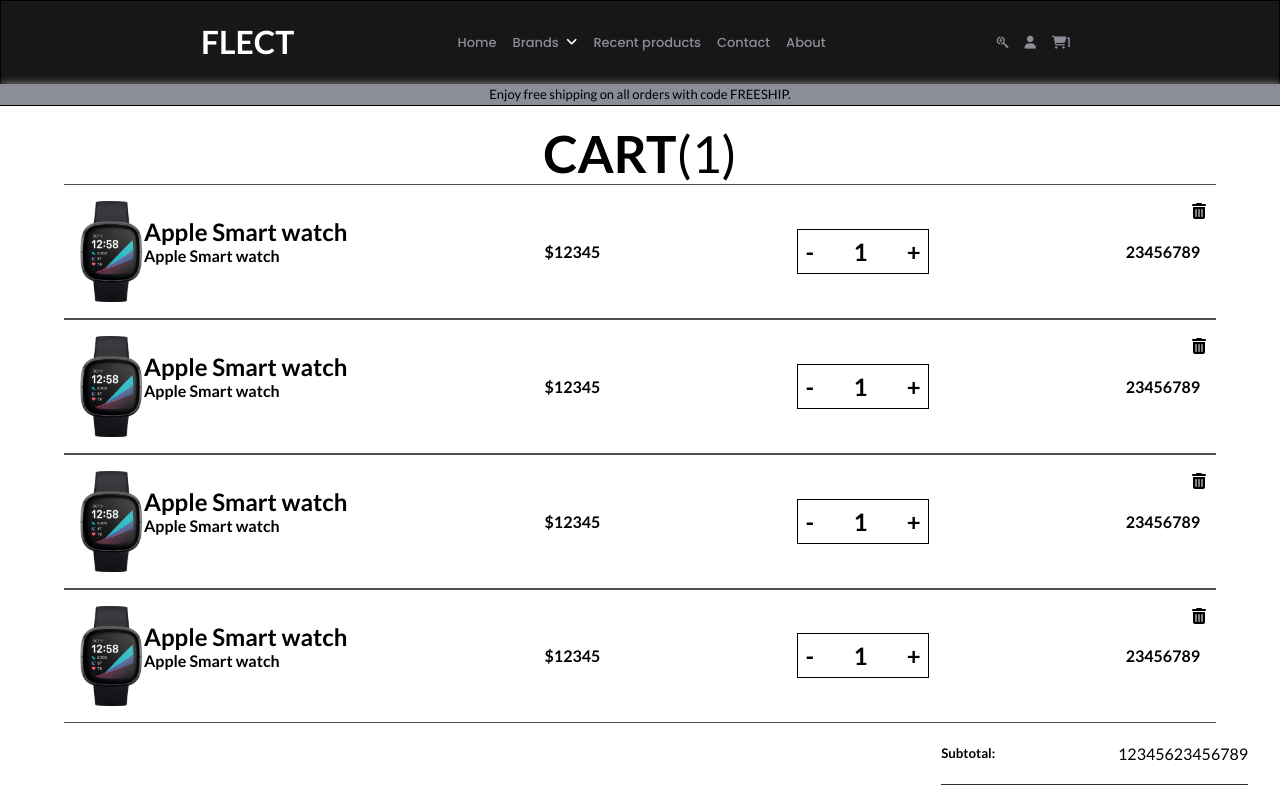
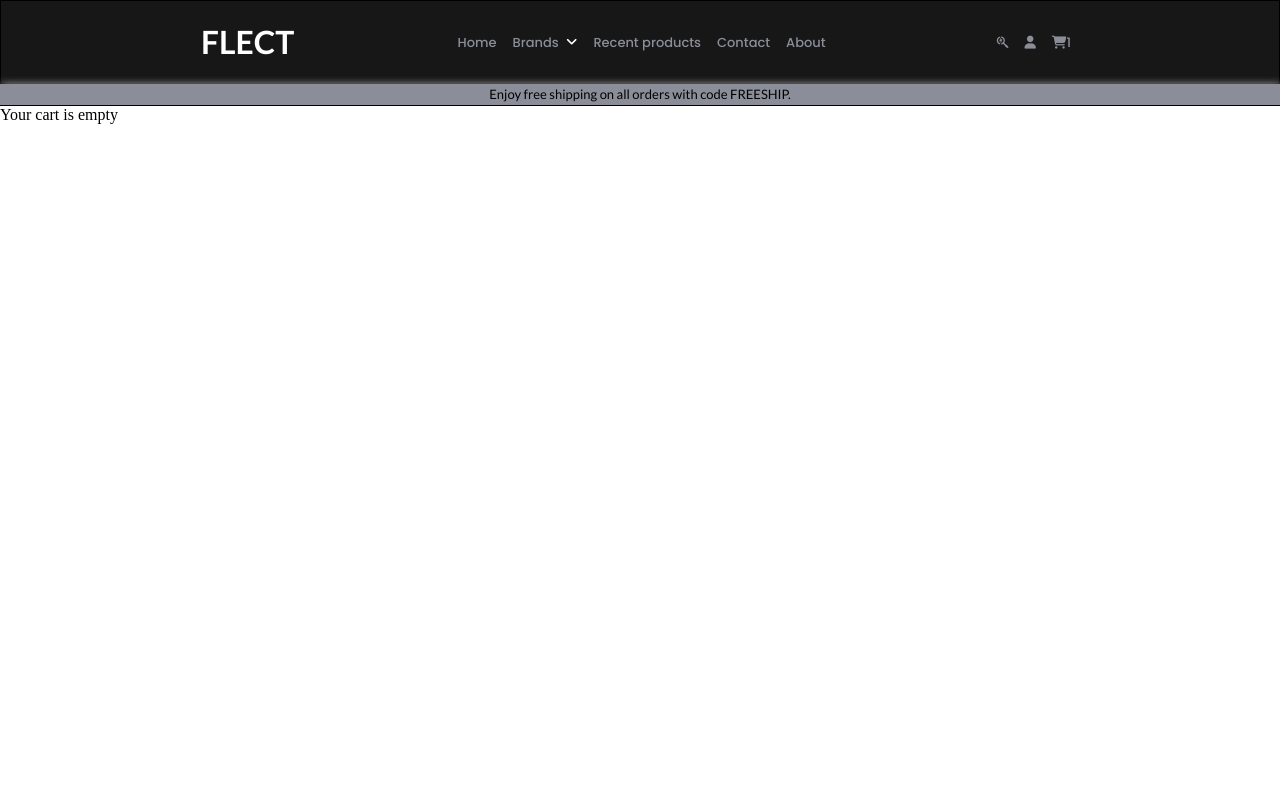
Before and after one commit to Naijabunner/Flect-stores, a React (Vite) app in the folder flect/: page /cart in a window 1280 px wide. Shown: the top 799 px of the page. Built offline with nearby package versions, Linux system fonts and the light colour scheme; a web font is replaced by a local one.

Commit message:
Fixed cart components

```diff
--- a/flect/src/App.jsx
+++ b/flect/src/App.jsx
@@ -4,7 +4,7 @@ import{ BrowserRouter as Router,Route, Routes} from "react-router-dom";
 import Register from "./Register";
 import Forgotpw from "./Forgotpw.";
 import Changepw from "./Changepw";
-import Cart from "./cart";
+import Maincart from "./main_cart";
 const App = () => {
 
   const loggedin = false
@@ -19,7 +19,7 @@ const App = () => {
             <Route path ="/Register" element={<Register />} />
             <Route path ="/Forgot-password" element={<Forgotpw />} />
             <Route path ="/Change-password" element={<Changepw />} />
-            <Route path ="/cart" element={<Cart/>} />
+            <Route path ="/cart" element={<Maincart/>} />
         </Routes>
           </div>
     </Router>
--- a/flect/src/cart.jsx
+++ b/flect/src/cart.jsx
@@ -1,73 +1,22 @@
-import Navbar from "./Navbar";
 import Cartitem from "./cart_items";
 import Checkout from "./checkout";
-const Cart = () => {
-  const picked_items = [
-    {
-      name: "Apple Smart watch",
-      Description: "Apple Smart watch",
-      price: "$12345",
-      qty: "1",
-      id: "1",
-      src: "./src/assets/edited-pic_prev_ui (1).png",
-      alt: "",
-    },
-    {
-      name: "Apple Smart watch",
-      Description: "Apple Smart watch",
-      price: "$12345",
-      qty: "1",
-      id: "1",
-      src: "./src/assets/edited-pic_prev_ui (1).png",
-      alt: "",
-    },
-    {
-      name: "Apple Smart watch",
-      Description: "Apple Smart watch",
-      price: "$12345",
-      qty: "1",
-      id: "1",
-      src: "./src/assets/edited-pic_prev_ui (1).png",
-      alt: "",
-    },
-    {
-      name: "Apple Smart watch",
-      Description: "Apple Smart watch",
-      price: "$12345",
-      qty: "1",
-      id: "1",
-      src: "./src/assets/edited-pic_prev_ui (1).png",
-      alt: "",
-    },
-  ];
-
-  const cartItems = picked_items.map((allpicked_items) => {
+const Cart = (props) => {
+  console.log(props.picked_items)
+  const picked_item = props.picked_items
+  const cartItems = picked_item.map((allpicked_items) => {
     return <Cartitem key={allpicked_items.id} {...allpicked_items} />;
   });
-  const Freeshippin_txt = () => {
-    return (
-      <>
-        <div className="freeshipping_txt">
-          Enjoy free shipping on all orders with code FREESHIP.
-        </div>
-      </>
-    )
-  };
-  console.log({ ...picked_items });
+
   return (
-    <div className="cart_page">
-      <header className="navheader">
-        <Navbar />
-      </header>
-      <Freeshippin_txt/>
-      <div className="picked_items">
-        <h6>
-          CART
-          </h6>
-          <p className="cart_no">(1)</p></div>
+    <>
+     <div className="picked_items">
+        <h6>CART</h6>
+        <p className="cart_no">(1)</p>
+      </div>
       {cartItems}
       <Checkout />
-    </div>
+    </>
+
   );
 };
 
--- a/flect/src/cart_items.jsx
+++ b/flect/src/cart_items.jsx
@@ -1,6 +1,4 @@
 const Cartitem = (props) => {
-    console.log(props.src)
-
   return (
     <>
       <section className="items_cont">
--- /dev/null
+++ b/flect/src/empty_cart.jsx
@@ -0,0 +1,9 @@
+const Emptycart = () => {
+    return ( <>
+    <header className="emptycart_txt">
+        Your cart is empty
+    </header>
+    </> );
+}
+
+export default Emptycart;
--- /dev/null
+++ b/flect/src/main_cart.jsx
@@ -0,0 +1,63 @@
+import Cart from "./cart";
+import Navbar from "./Navbar";
+import Emptycart from "./empty_cart";
+const Maincart = () => {
+    const picked_items = [
+        // {
+        //   name: "Apple Smart watch",
+        //   Description: "Apple Smart watch",
+        //   price: "$12345",
+        //   qty: "1",
+        //   id: "1",
+        //   src: "./src/assets/edited-pic_prev_ui (1).png",
+        //   alt: "",
+        // },
+        // {
+        //   name: "Apple Smart watch",
+        //   Description: "Apple Smart watch",
+        //   price: "$12345",
+        //   qty: "1",
+        //   id: "4",
+        //   src: "./src/assets/edited-pic_prev_ui (1).png",
+        //   alt: "",
+        // },
+        // {
+        //   name: "Apple Smart watch",
+        //   Description: "Apple Smart watch",
+        //   price: "$12345",
+        //   qty: "1",
+        //   id: "2",
+        //   src: "./src/assets/edited-pic_prev_ui (1).png",
+        //   alt: "",
+        // },
+        // {
+        //   name: "Apple Smart watch",
+        //   Description: "Apple Smart watch",
+        //   price: "$12345",
+        //   qty: "1",
+        //   id: "3",
+        //   src: "./src/assets/edited-pic_prev_ui (1).png",
+        //   alt: "",
+        // },
+      ];
+    const Freeshippin_txt = () => {
+        return (
+          <>
+            <div className="freeshipping_txt">
+              Enjoy free shipping on all orders with code FREESHIP.
+            </div>
+          </>
+        );
+      };
+    return ( <>
+    <div className="cart_page">
+      <header className="navheader">
+        <Navbar />
+      </header>
+      <Freeshippin_txt />
+      </div>
+      {picked_items.length === 0 ?<Emptycart/>:<Cart picked_items={picked_items}/>}
+    </> );
+}
+
+export default Maincart;
```
Also changed, not shown: flect/src/assets/person-shopping.jpg (added).
